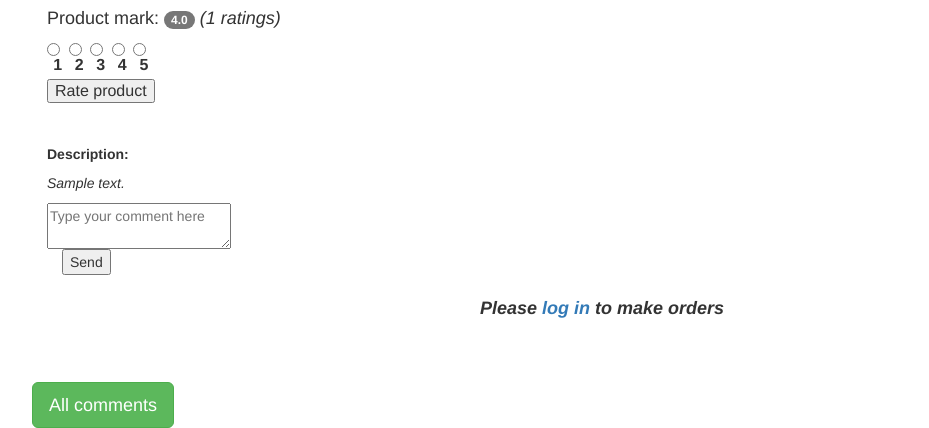
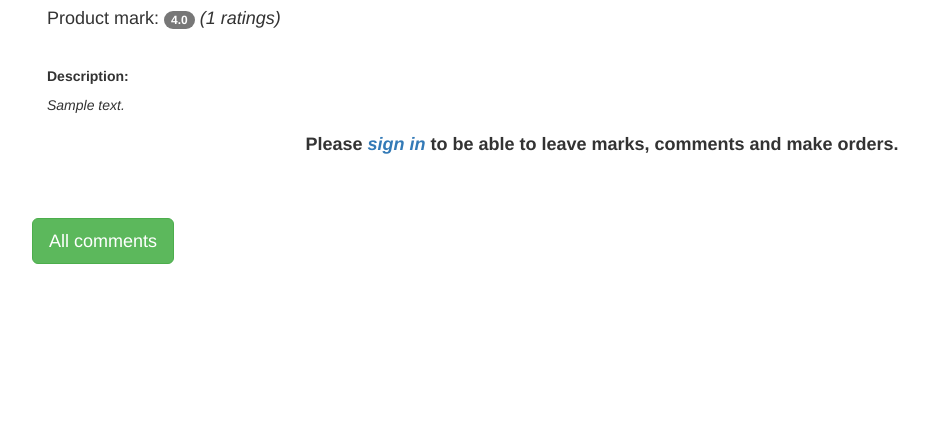
Before and after one commit to denyszamiatin/ma_shop, a Flask app: page /product/product_description/1 in a window 1280 px wide. Shown: the part 915-1343 px from the top of the page, without its empty margins (38-967 px from the left). After the commit the page ends 1179 px from the top, so only its background shows below. Run offline with Flask 2, Linux system fonts and the light colour scheme; tables that the repository leaves empty hold one stand-in row (values such as "Sample post"); parts of the project's set-up code (start-up, migrations or seed data) failed here and were passed over; some libraries are stand-ins or nearby versions.

Commit message:
Hide marks and comments from random users

```diff
--- a/app/templates/product_description.html
+++ b/app/templates/product_description.html
@@ -31,6 +31,7 @@
         </h4>
         <!--MARKS-->
         <div class="btn-group">
+            {% if 'user_id' in session %}
             <form method="post" action="{{ url_for('set_product_mark', product_id=product.id)}}">
                 <table style="text-align: center">
                     <tr>
@@ -48,20 +49,21 @@
                     </tr>
                 </table>
             </form>
+            {% endif %}
         </div><br><br>
         <!--END MARKS-->
         <h5><b>Description:</b></h5>
         <p>
             <i>{{ product.description }}</i>
         </p>
-
+        {% if 'user_id' in session %}
         <form action="" method="POST">
             <textarea name="comment" value="{{ comment }}" placeholder="Type your comment here"></textarea>
             <div class="container">
                 <input type="submit" name="submit_comment" value="Send">
             </div>
         </form>
-
+        {% endif %}
 
     </div>
         <!-- ADD TO CART-->
@@ -74,7 +76,7 @@
         </div>
     {% else %}
         <div class="col-sm text-center" style="margin-top:10px;">
-            <h4><b><i>Please <a href="/login">log in</a> to make orders</i></b></h4>
+            <h4><b>Please <a href="/login"><i>sign in</i></a> to be able to leave marks, comments and make orders.</b></h4>
         </div>
     {% endif %}
         <!-- END ADD TO CART-->
```
